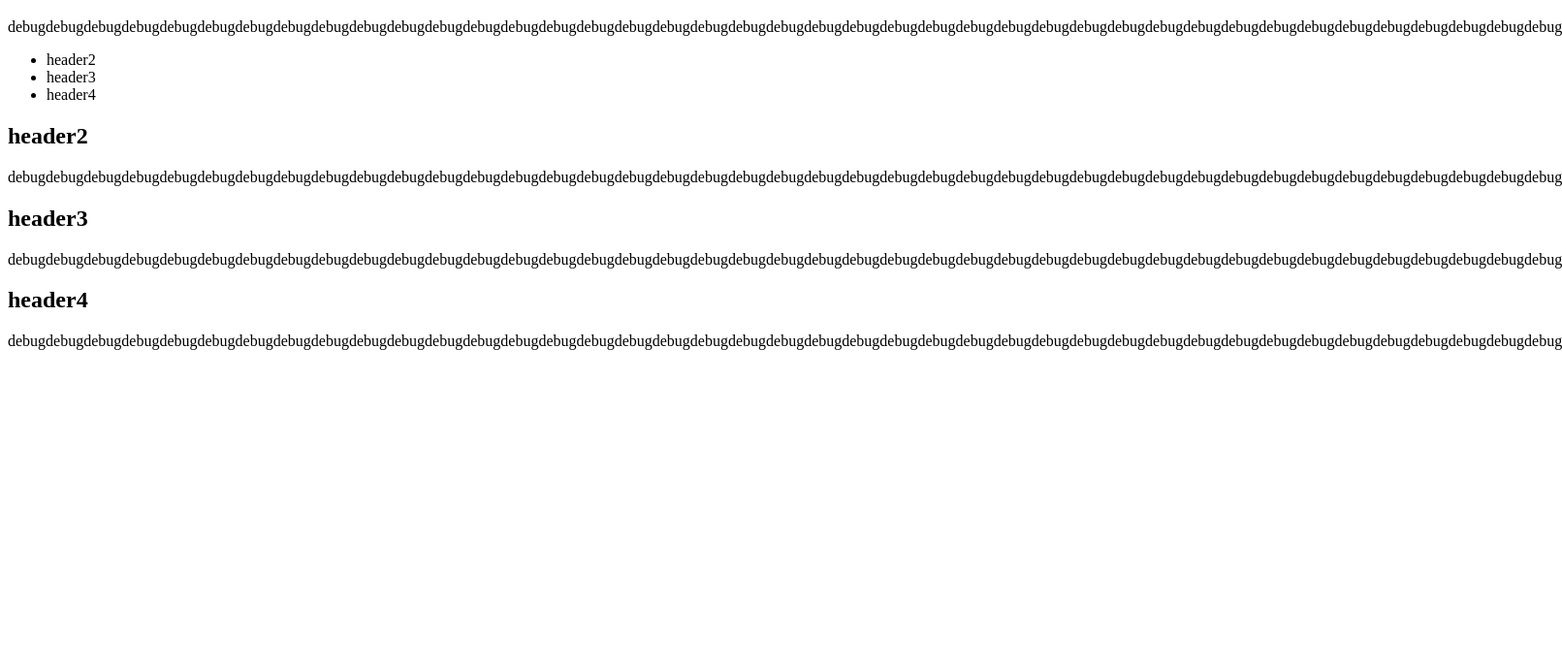
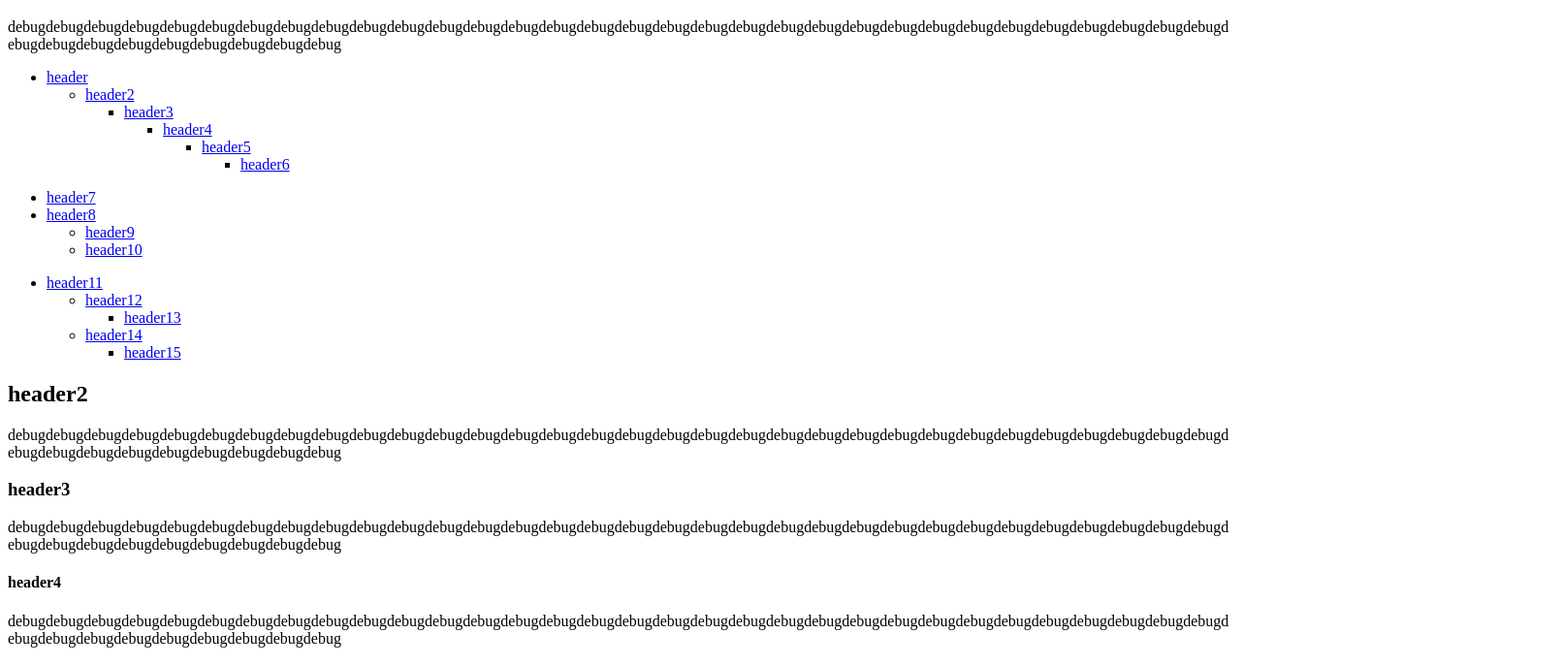
Before and after one commit to ArcCosine/toc-maker, a website built with webpack: page dist/debug.html in a window 1280 px wide. Shown: the part 61-748 px from the top of the page at 97% size, 1611 px wide, since content can reach past the window. Built offline with nearby package versions, Linux system fonts and the light colour scheme.

Commit message:
Support multiple layer.

```diff
--- a/package.json
+++ b/package.json
@@ -5,7 +5,7 @@
   "main": "toc-maker.js",
   "scripts": {
     "build" : "webpack",
-    "test" : "webpack-dev-server"
+    "test" : "webpack-dev-server --content-base dist/"
   },
   "keywords": [
     "JavaScript"
--- a/src/toc-maker.js
+++ b/src/toc-maker.js
@@ -2,21 +2,56 @@
     const init = ()=>{
         const toc = document.getElementById("toc");
         if( toc ){
-            console.log("OK");
             buildToc(toc);
         }
     };
     const buildToc = (element)=> {
-        const headers = document.querySelectorAll("h2");
+        const headers = document.querySelectorAll("h1,h2,h3,h4,h5,h6");
+        let tocDatas = [];
+        let id = 0;
+
+        const createArray = (elem, index, array) => {
+            if( !elem.getAttribute("id") ){
+                elem.setAttribute("id","toc-maker-"+id);
+            }
+            tocDatas.push({
+                level: parseInt(elem.tagName.replace(/h/i,""),10),
+                text: elem.textContent,
+                link: "#" + elem.id
+            });
+            id++;
+        };
+        Array.prototype.forEach.call( headers, createArray);
 
         const fragment = document.createDocumentFragment();
-        const ul = fragment.appendChild(document.createElement("ul"));
-        Array.prototype.forEach.call(headers, (elem,index,array)=>{
-           const li = ul.appendChild(document.createElement("li"));
-           li.appendChild(document.createTextNode(elem.textContent));
-        });
+        let ul, beforelevel = 0;
+        const renderer = (data, index, array) => {
+            //console.log(data);
+            if( data.level !== beforelevel ){
+                let diff = data.level - beforelevel;
+                if( diff > 0 || data.level === 1){
+                    const appedLevel = (data.level === 1) ? fragment :  ul;
+                    ul = appedLevel.appendChild(document.createElement("ul"));
+                } else {
+                    // return previous level
+                    while(diff == -1){
+                        ul = ul.parentNode;
+                        diff--;
+                    }
+                }
+            }
+            const li = ul.appendChild(document.createElement("li"));
+            const aTag = li.appendChild(document.createElement("a"));
+            aTag.appendChild(document.createTextNode(data.text));
+            aTag.setAttribute("href", data.link);
+            beforelevel = data.level;
+        };
+        Array.prototype.forEach.call(tocDatas, renderer);
         element.appendChild(fragment);
     };
+
+    let timer;
+
     const domCheck = ()=> {
         const toc = document.getElementById("toc");
         if( toc ){
@@ -26,6 +61,10 @@
         }
     };
 
-    const timer = window.setInterval(domCheck, 100 );
+    const load = ()=> {
+        timer = window.setInterval(domCheck, 100 );
+    };
+
+    document.addEventListener("DOMContentLoaded", load, false );
 
 })();
--- a/webpack.config.js
+++ b/webpack.config.js
@@ -1,7 +1,9 @@
 const path = require("path");
 
 const config = {
-    entry: "./src/toc-maker.js",
+    entry: {
+        "app" : "./src/toc-maker.js"
+    },
     output: {
         path: path.resolve(__dirname, 'dist'),
         filename : "tocm.js"
```
Also changed, not shown: dist/debug.html, dist/tocm.js.
